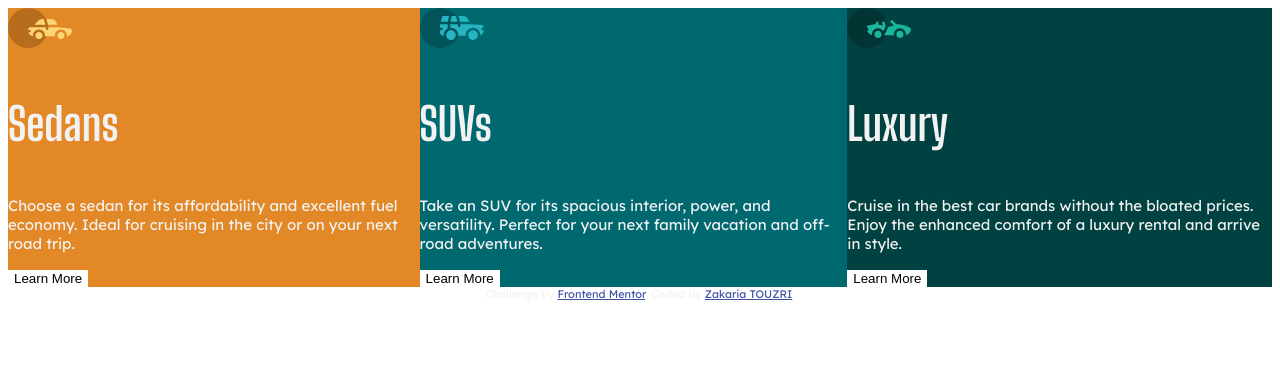
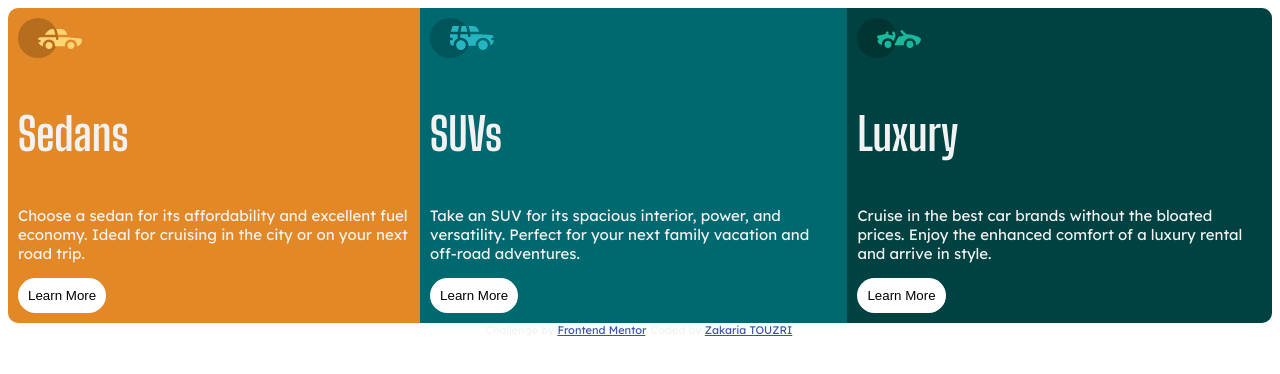
Before and after one commit to killinq-joke/3-column, a plain HTML site: page index.html in a window 1280 px wide. Drawn offline with Linux system fonts and the light colour scheme.

Commit message:
ADDED: border radiuses to sections

```diff
--- a/index.scss
+++ b/index.scss
@@ -14,8 +14,14 @@ body {
 	color: $Very-light-gray;
 }
 
+section {
+	padding: 10px;
+}
+
 section:nth-child(1) {
 	background-color: $Bright-orange;
+	border-top-left-radius: 10px;
+	border-bottom-left-radius: 10px;
 }
 
 section:nth-child(2) {
@@ -24,6 +30,8 @@ section:nth-child(2) {
 
 section:nth-child(3) {
 	background-color: $Very-dark-cyan;
+	border-top-right-radius: 10px;
+	border-bottom-right-radius: 10px;
 }
 
 h3 {
@@ -39,4 +47,6 @@ button {
 	cursor: pointer;
 	background-color: white;
 	border: 0;
+	border-radius: 20px;
+	padding: 1rem;
 }
```
Also changed, not shown: index.css, 1 other file.
